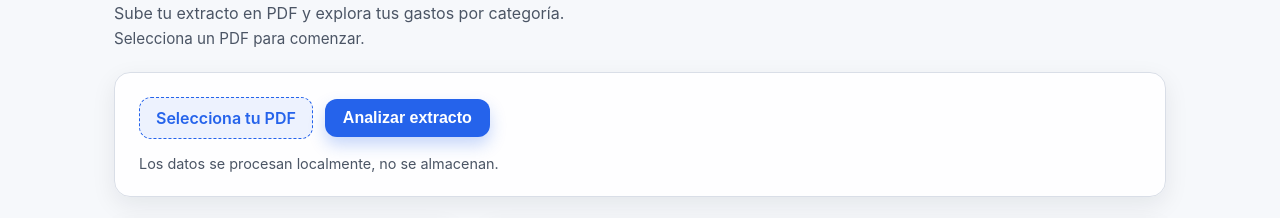
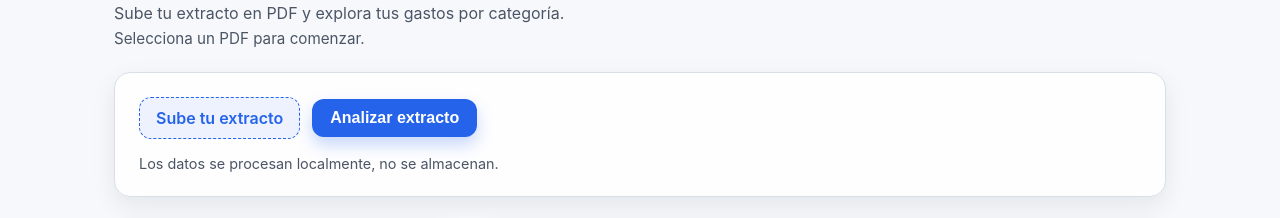
Before and after one commit to haurbano/BankStatementAnalizer, a plain HTML site: page frontend/index.html in a window 1280 px wide. Shown: the part 74-292 px from the top of the page. Drawn offline with Linux system fonts and the light colour scheme.

```diff
--- a/frontend/index.html
+++ b/frontend/index.html
@@ -16,7 +16,7 @@
 
       <section class="uploader card">
         <form id="upload-form">
-          <label for="pdf-file" class="file-label">Selecciona tu PDF</label>
+          <label for="pdf-file" class="file-label">Sube tu extracto</label>
           <input type="file" id="pdf-file" accept="application/pdf" required />
           <button type="submit" class="primary">Analizar extracto</button>
         </form>
```
Also changed, not shown: 1 other file.
